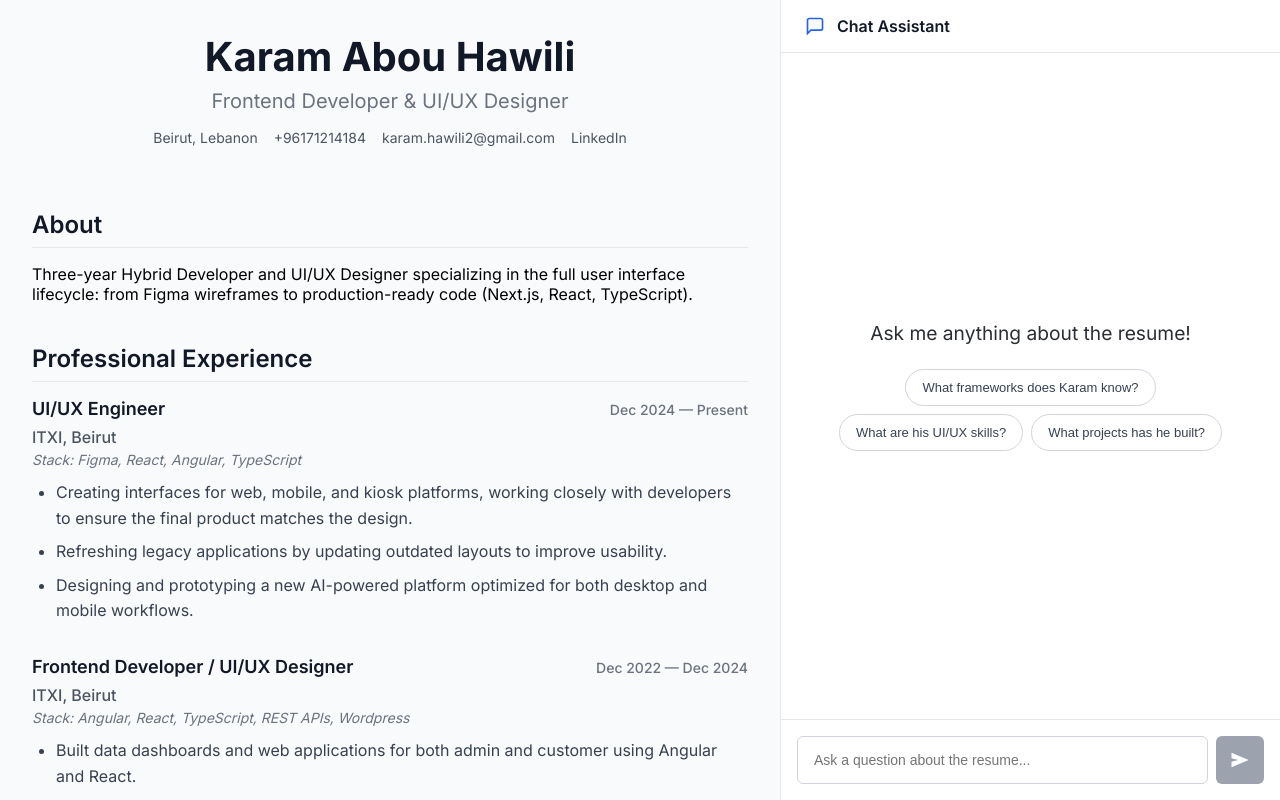
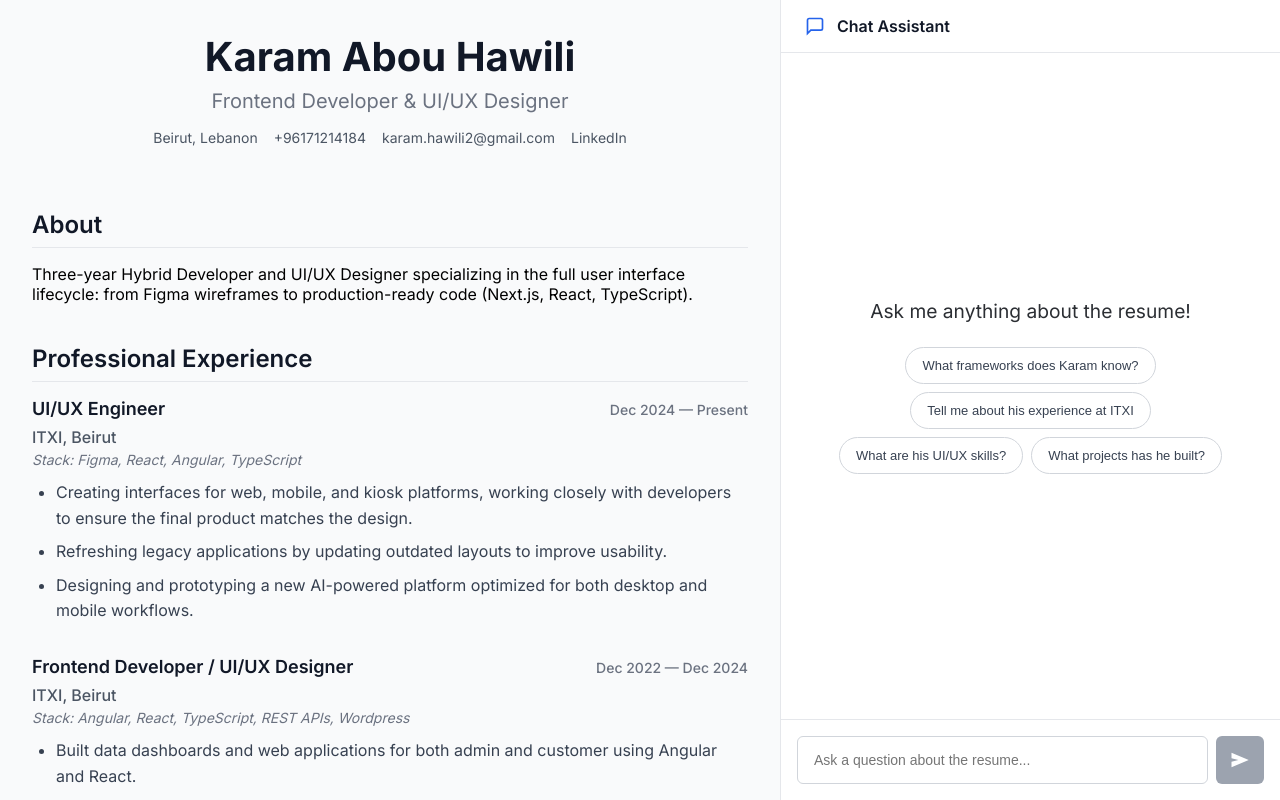
Before and after one commit to karamhawili/resume-chatbot, a Next.js app: page / in a window 1280 px wide. Built offline with nearby package versions, Linux system fonts and the light colour scheme.

Commit message:
Improve chips UX

```diff
--- a/src/components/ChatBox/ChatBox.tsx
+++ b/src/components/ChatBox/ChatBox.tsx
@@ -17,6 +17,37 @@ export default function ChatBox({ onViewResume }: ChatBoxProps) {
   const [input, setInput] = useState("");
   const [isLoading, setIsLoading] = useState(false);
   const messagesEndRef = useRef<HTMLDivElement>(null);
+
+  const handleChipClick = (question: string) => {
+    setInput(question);
+    setMessages((prev) => [...prev, { role: "user", content: question }]);
+    setIsLoading(true);
+
+    fetch("/api/chat", {
+      method: "POST",
+      headers: { "Content-Type": "application/json" },
+      body: JSON.stringify({ message: question }),
+    })
+      .then((res) => res.json())
+      .then((data) => {
+        setMessages((prev) => [
+          ...prev,
+          { role: "assistant", content: data.reply },
+        ]);
+        setInput("");
+      })
+      .catch((error) => {
+        console.error("Chat error:", error);
+        setMessages((prev) => [
+          ...prev,
+          {
+            role: "assistant",
+            content: "Sorry, I encountered an error. Please try again.",
+          },
+        ]);
+      })
+      .finally(() => setIsLoading(false));
+  };
 
   const scrollToBottom = () => {
     messagesEndRef.current?.scrollIntoView({ behavior: "smooth" });
@@ -100,30 +131,29 @@ export default function ChatBox({ onViewResume }: ChatBoxProps) {
             <div className={styles.chipContainer}>
               <button
                 className={styles.chip}
-                onClick={() => {
-                  setInput("What frameworks does Karam know?");
-                  // Auto-send after a tiny delay so user sees it
-                  setTimeout(() => {
-                    const event = new KeyboardEvent("keypress", {
-                      key: "Enter",
-                    });
-                    document
-                      .querySelector(`.${styles.input}`)
-                      ?.dispatchEvent(event);
-                  }, 100);
-                }}
+                onClick={() =>
+                  handleChipClick("What frameworks does Karam know?")
+                }
               >
                 What frameworks does Karam know?
               </button>
               <button
                 className={styles.chip}
-                onClick={() => setInput("What are his UI/UX skills?")}
+                onClick={() =>
+                  handleChipClick("Tell me about his experience at ITXI")
+                }
+              >
+                Tell me about his experience at ITXI
+              </button>
+              <button
+                className={styles.chip}
+                onClick={() => handleChipClick("What are his UI/UX skills?")}
               >
                 What are his UI/UX skills?
               </button>
               <button
                 className={styles.chip}
-                onClick={() => setInput("What projects has he built?")}
+                onClick={() => handleChipClick("What projects has he built?")}
               >
                 What projects has he built?
               </button>
```
